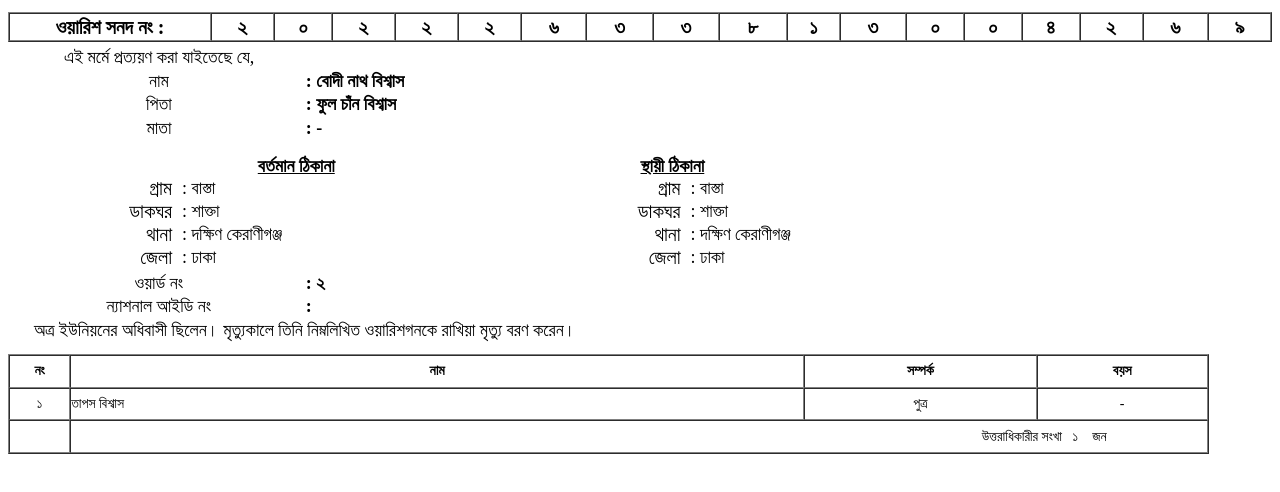
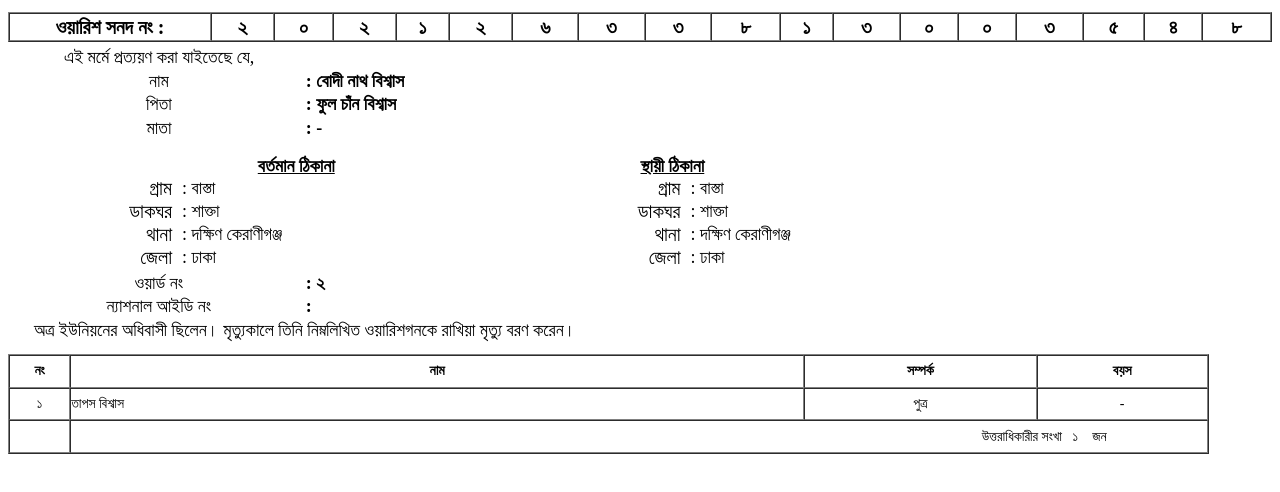
Before and after one commit to ldtaxgovbd/bastaup-tid-20222633813004269, a plain HTML site: page index.html in a window 1280 px wide. Shown: the part 178-670 px from the top of the page. Drawn offline with Linux system fonts and the light colour scheme.

Commit message:
Update index.html

```diff
--- a/index.html
+++ b/index.html
@@ -38,7 +38,7 @@
 
 				<td style="text-align:center; font-weight:bold; font-size:20px;">২</td>
 
-				<td style="text-align:center; font-weight:bold; font-size:20px;">২</td>
+				<td style="text-align:center; font-weight:bold; font-size:20px;">১</td>
 
 				<td style="text-align:center; font-weight:bold; font-size:20px;">২</td>
 
@@ -58,13 +58,13 @@
 
 				<td style="text-align:center; font-weight:bold; font-size:20px;">০</td>
 
+				<td style="text-align:center; font-weight:bold; font-size:20px;">৩</td>
+
+				<td style="text-align:center; font-weight:bold; font-size:20px;">৫</td>
+
 				<td style="text-align:center; font-weight:bold; font-size:20px;">৪</td>
 
-				<td style="text-align:center; font-weight:bold; font-size:20px;">২</td>
-
-				<td style="text-align:center; font-weight:bold; font-size:20px;">৬</td>
-
-				<td style="text-align:center; font-weight:bold; font-size:20px;">৯</td>
+				<td style="text-align:center; font-weight:bold; font-size:20px;">৮</td>
 							</tr>
 		</tbody></table>
 
```
